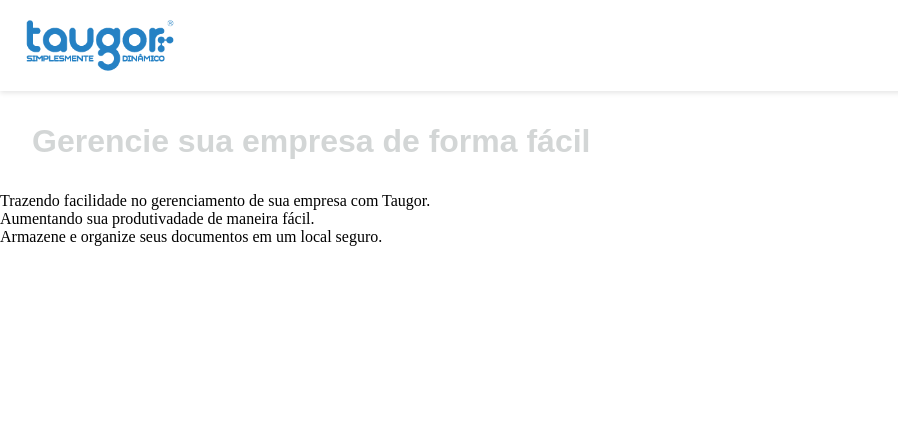
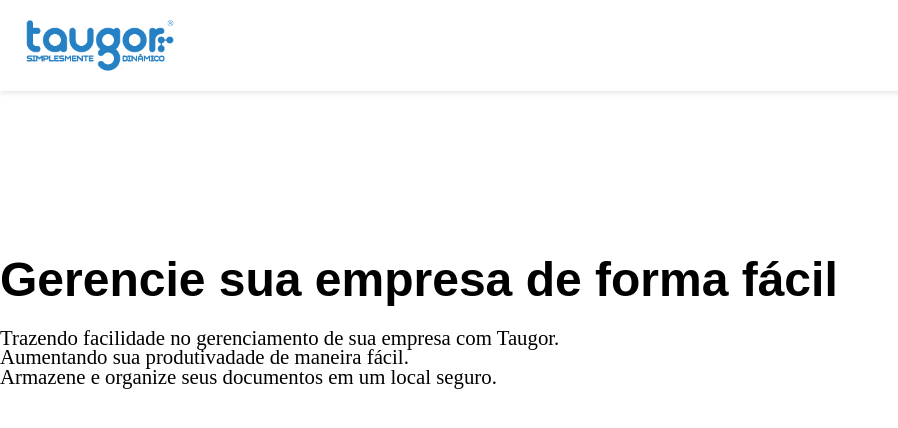
Before and after one commit to alvesgc/taugor-test, a React (Vite) app: page / in a window 1280 px wide. Shown: the top 428 px of the page, without its empty margins (0-898 px from the left). Built offline with nearby package versions, Linux system fonts and the light colour scheme; no server answers.

Commit message:
style: add home style config

```diff
--- a/src/Home.module.css
+++ b/src/Home.module.css
@@ -4,21 +4,20 @@
   box-sizing: border-box;
 }
 
-body {
-
+.home{
+  display: grid;
+  padding-top: 10rem;
+  grid-template-columns: 1fr;
 }
 
-.header {
-  height: 2rem;
-  width: 100%;
-  box-shadow: #000;
-  border: red 1px solid;
-  background-color: #fff;
+.title {
+  font-size: 3rem;
+  color: #000;
+  font-family: sans-serif;
+  line-height: 1.2;
 }
-.title {
-  font-size: 2rem;
-  font-weight: 600;
-  color: #2333;
-  font-family: sans-serif;
-  padding: 2rem;
+.preview {
+  font-size: 1.3rem;
+  line-height: 1.2rem;
+  padding: 20px 0;
 }
```
